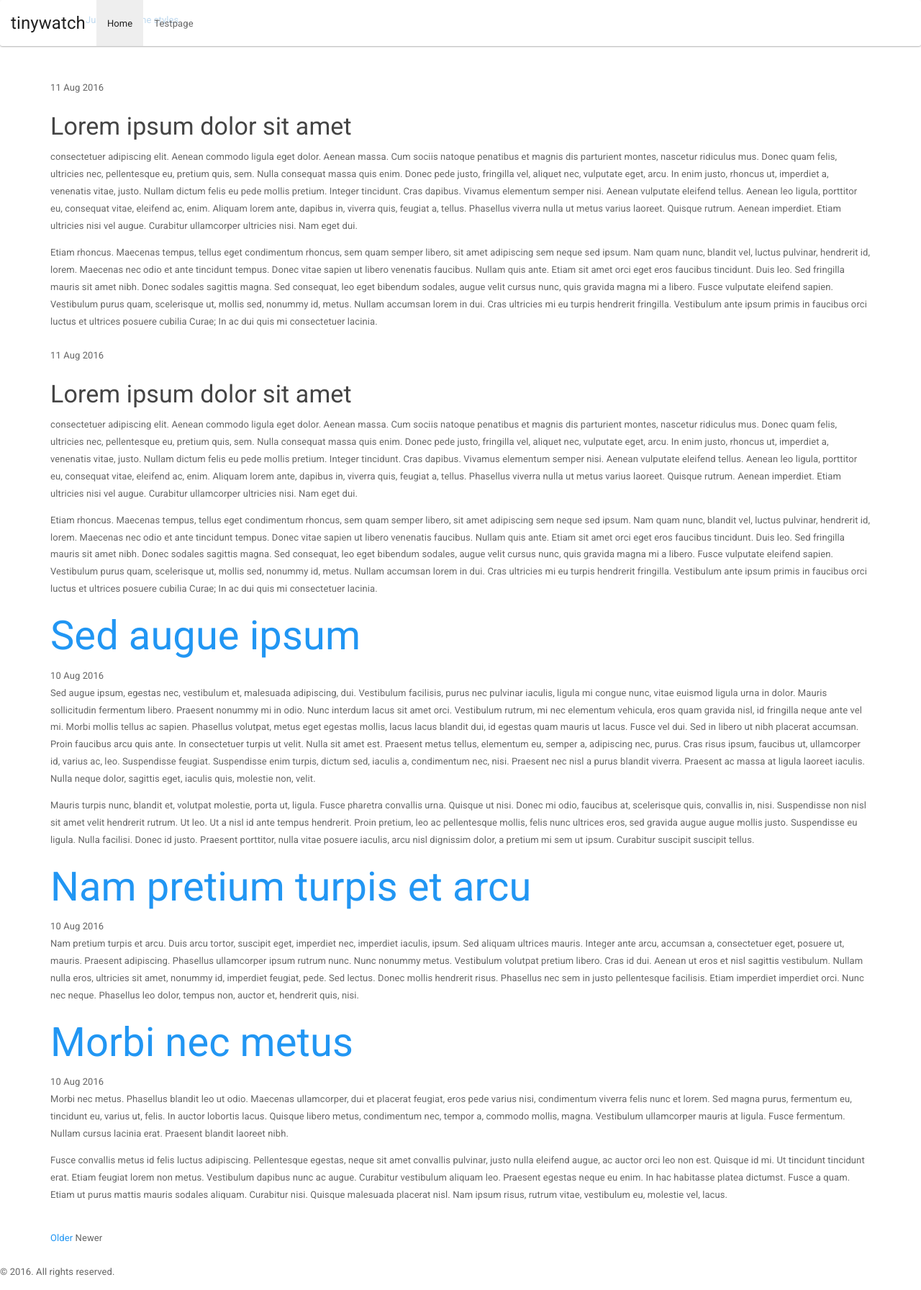
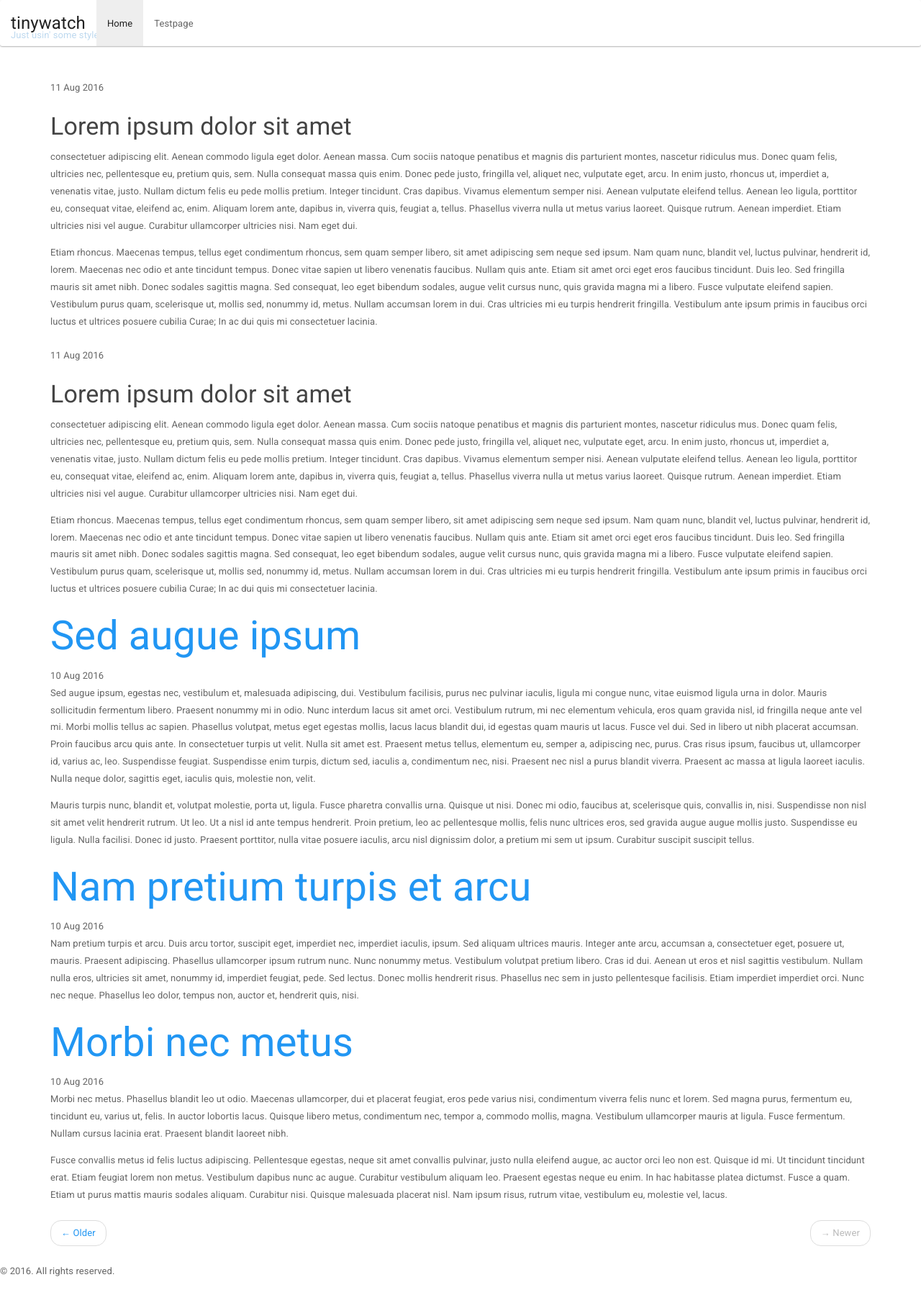
Before and after one commit to thorstenweber83/thorstenweber83.github.io, a Jekyll site: the page built from index.html, in a window 1280 px wide. Shown: the whole page at 72% size. Built offline with Jekyll 4.4.1, drawn with Linux system fonts in a browser that asks for light colours; the list of posts is cut into pages by our own code.

Commit message:
pagination, styles

```diff
--- a/index.html
+++ b/index.html
@@ -19,19 +19,19 @@
   {% endfor %}
 </div>
 
-<div class="pagination">
+<ul class="pager">
   {% if paginator.next_page %}
-    <a class="pagination-item older" href="/page{{paginator.next_page}}">Older</a>
-  {% else %}
-    <span class="pagination-item older">Older</span>
-  {% endif %}
+    <li class="previous"><a href="/page{{paginator.next_page}}">&larr; Older</a></li>
+    {% else %}
+      <li class="previous disabled"><a href="#">&larr; Older</a></li>
+    {% endif %}
   {% if paginator.previous_page %}
     {% if paginator.page == 2 %}
-      <a class="pagination-item newer" href="/">Newer</a>
+      <li class="next"><a href="/">&rarr; Newer</a></li>
     {% else %}
-      <a class="pagination-item newer" href="/page{{paginator.previous_page}}">Newer</a>
+      <li class="next"><a href="/page{{paginator.previous_page}}">&rarr; Newer</a></li>
     {% endif %}
   {% else %}
-    <span class="pagination-item newer">Newer</span>
+      <li class="next disabled"><a href="#">&rarr; Newer</a></li>
   {% endif %}
-</div>
+</ul>
```
Also changed, not shown: less/main.less (+11 -5 lines), public/css/main.css, 1 other file.
